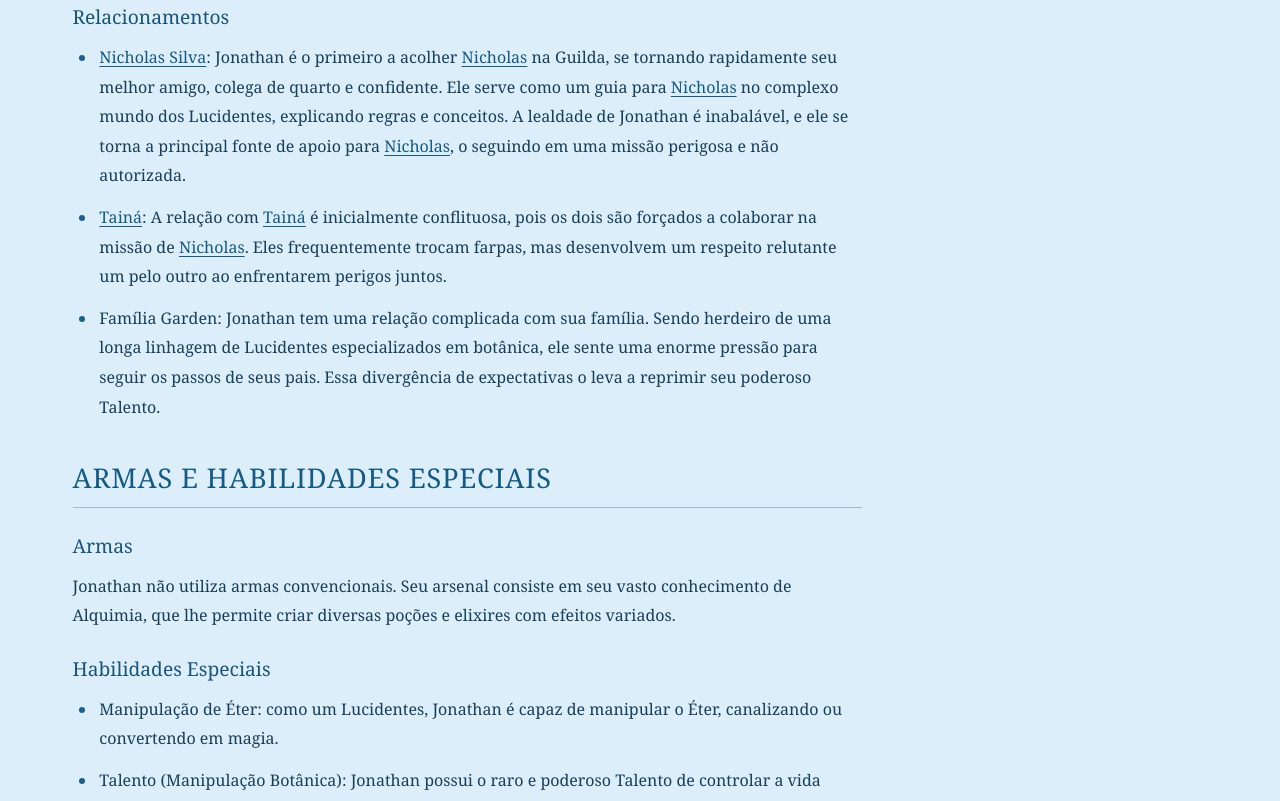
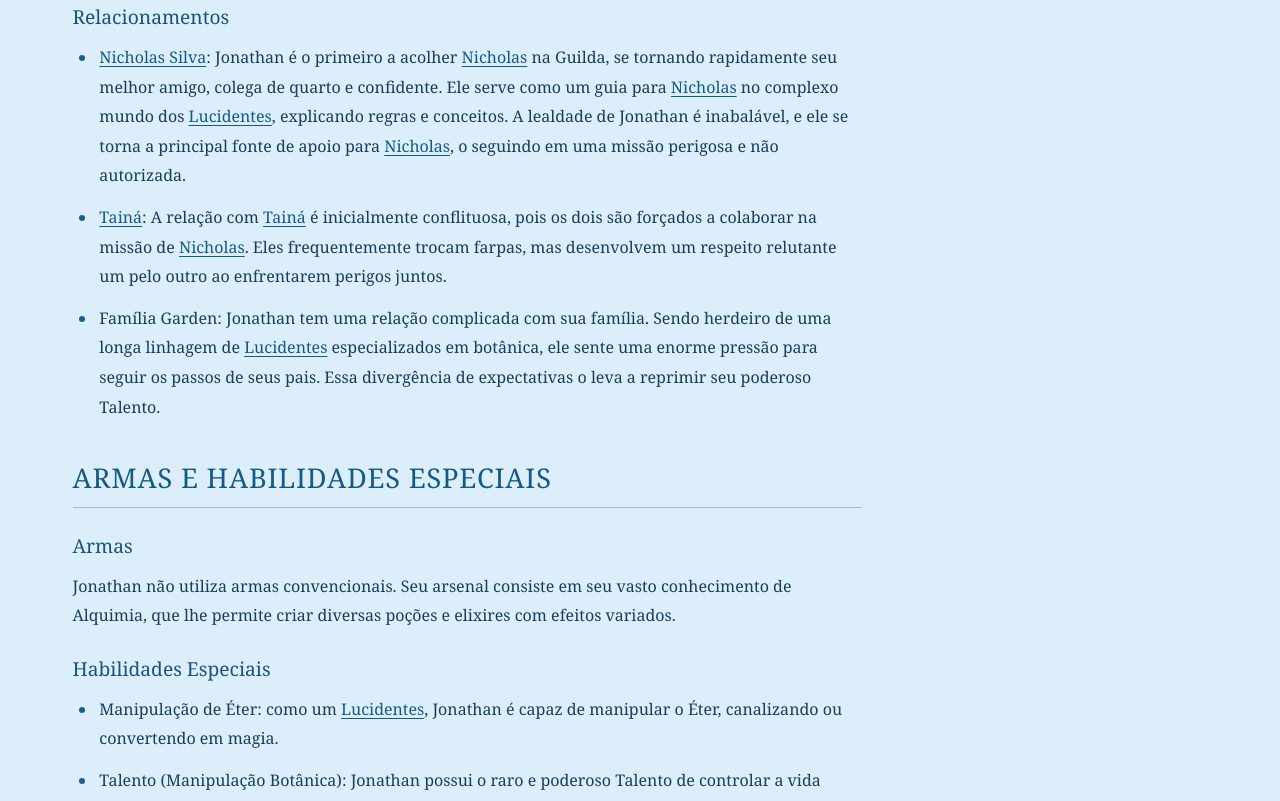
Before and after one commit to corvoatra/corvo-atra, a Jekyll site: the page built from wiki-jonathan-garden.html, in a window 1280 px wide and 1400 px high, scrolled down 1928 px. Shown: the part 184-985 px from the top of the window. Built offline with Jekyll 4.4.1, drawn with Linux system fonts in a browser that asks for light colours.

Commit message:
Cria links internos entre conceitos da wiki

```diff
--- a/wiki-jonathan-garden.html
+++ b/wiki-jonathan-garden.html
@@ -91,12 +91,12 @@ header.wrap,header.wrap nav,footer{color:#eee}
 <h3>Personalidade</h3>
 <p>Jonathan é estudioso, calmo e extremamente dedicado à alquimia e à botânica. Embora pareça tranquilo, ele possui um humor sarcástico e não hesita em provocar seus amigos, especialmente <a href="{{ '/wiki-taina-guaracu.html' | relative_url }}">Tainá</a>.</p>
 <p>Por baixo de sua aparência descontraída, ele é profundamente leal e corajoso, arriscando sua posição na Guilda e sua própria vida para ajudar <a href="{{ '/wiki-nicholas-elron-silva.html' | relative_url }}">Nicholas</a> a salvar seu pai. Ele vive um conflito interno significativo devido à pressão de sua família para que ele domine seu Talento de Manipulação Botânica, uma habilidade que ele ativamente evita por preferir a arte mais sutil da cura e da alquimia. Essa relutância o faz subestimar o próprio poder, que ele só utiliza em situações de vida ou morte.</p>
-<h3>Relacionamentos</h3><ul class="wiki-source-list"><li><a href="{{ '/wiki-nicholas-elron-silva.html' | relative_url }}">Nicholas Silva</a>: Jonathan é o primeiro a acolher <a href="{{ '/wiki-nicholas-elron-silva.html' | relative_url }}">Nicholas</a> na Guilda, se tornando rapidamente seu melhor amigo, colega de quarto e confidente. Ele serve como um guia para <a href="{{ '/wiki-nicholas-elron-silva.html' | relative_url }}">Nicholas</a> no complexo mundo dos Lucidentes, explicando regras e conceitos. A lealdade de Jonathan é inabalável, e ele se torna a principal fonte de apoio para <a href="{{ '/wiki-nicholas-elron-silva.html' | relative_url }}">Nicholas</a>, o seguindo em uma missão perigosa e não autorizada.</li>
+<h3>Relacionamentos</h3><ul class="wiki-source-list"><li><a href="{{ '/wiki-nicholas-elron-silva.html' | relative_url }}">Nicholas Silva</a>: Jonathan é o primeiro a acolher <a href="{{ '/wiki-nicholas-elron-silva.html' | relative_url }}">Nicholas</a> na Guilda, se tornando rapidamente seu melhor amigo, colega de quarto e confidente. Ele serve como um guia para <a href="{{ '/wiki-nicholas-elron-silva.html' | relative_url }}">Nicholas</a> no complexo mundo dos <a href="{{ '/wiki-lucidentes.html' | relative_url }}">Lucidentes</a>, explicando regras e conceitos. A lealdade de Jonathan é inabalável, e ele se torna a principal fonte de apoio para <a href="{{ '/wiki-nicholas-elron-silva.html' | relative_url }}">Nicholas</a>, o seguindo em uma missão perigosa e não autorizada.</li>
 <li><a href="{{ '/wiki-taina-guaracu.html' | relative_url }}">Tainá</a>: A relação com <a href="{{ '/wiki-taina-guaracu.html' | relative_url }}">Tainá</a> é inicialmente conflituosa, pois os dois são forçados a colaborar na missão de <a href="{{ '/wiki-nicholas-elron-silva.html' | relative_url }}">Nicholas</a>. Eles frequentemente trocam farpas, mas desenvolvem um respeito relutante um pelo outro ao enfrentarem perigos juntos.</li>
-<li>Família Garden: Jonathan tem uma relação complicada com sua família. Sendo herdeiro de uma longa linhagem de Lucidentes especializados em botânica, ele sente uma enorme pressão para seguir os passos de seus pais. Essa divergência de expectativas o leva a reprimir seu poderoso Talento.</li></ul></section><section class="entry-section" id="armas-e-habilidades-especiais"><h2>ARMAS E HABILIDADES ESPECIAIS</h2>
+<li>Família Garden: Jonathan tem uma relação complicada com sua família. Sendo herdeiro de uma longa linhagem de <a href="{{ '/wiki-lucidentes.html' | relative_url }}">Lucidentes</a> especializados em botânica, ele sente uma enorme pressão para seguir os passos de seus pais. Essa divergência de expectativas o leva a reprimir seu poderoso Talento.</li></ul></section><section class="entry-section" id="armas-e-habilidades-especiais"><h2>ARMAS E HABILIDADES ESPECIAIS</h2>
 <h3>Armas</h3>
 <p>Jonathan não utiliza armas convencionais. Seu arsenal consiste em seu vasto conhecimento de Alquimia, que lhe permite criar diversas poções e elixires com efeitos variados.</p>
-<h3>Habilidades Especiais</h3><ul class="wiki-source-list"><li>Manipulação de Éter: como um Lucidentes, Jonathan é capaz de manipular o Éter, canalizando ou convertendo em magia.</li>
+<h3>Habilidades Especiais</h3><ul class="wiki-source-list"><li>Manipulação de Éter: como um <a href="{{ '/wiki-lucidentes.html' | relative_url }}">Lucidentes</a>, Jonathan é capaz de manipular o Éter, canalizando ou convertendo em magia.</li>
 <li>Talento (Manipulação Botânica): Jonathan possui o raro e poderoso Talento de controlar a vida vegetal. Ele herdou essa habilidade de sua família, os Garden. Sob pressão, ele demonstrou ser capaz de criar instantaneamente plantas gigantescas, como vitórias-régias para servirem de ponte, e usar raízes para atacar e imobilizar inimigos. No entanto, devido aos seus conflitos familiares, ele raramente usa essa habilidade.</li></ul></section><section class="entry-section" id="nos-livros"><h2>NOS LIVROS</h2>
 <h3>Os Lucidentes</h3>
 <h3>Arco 2: Desvendando um Poder Oculto</h3>
```
